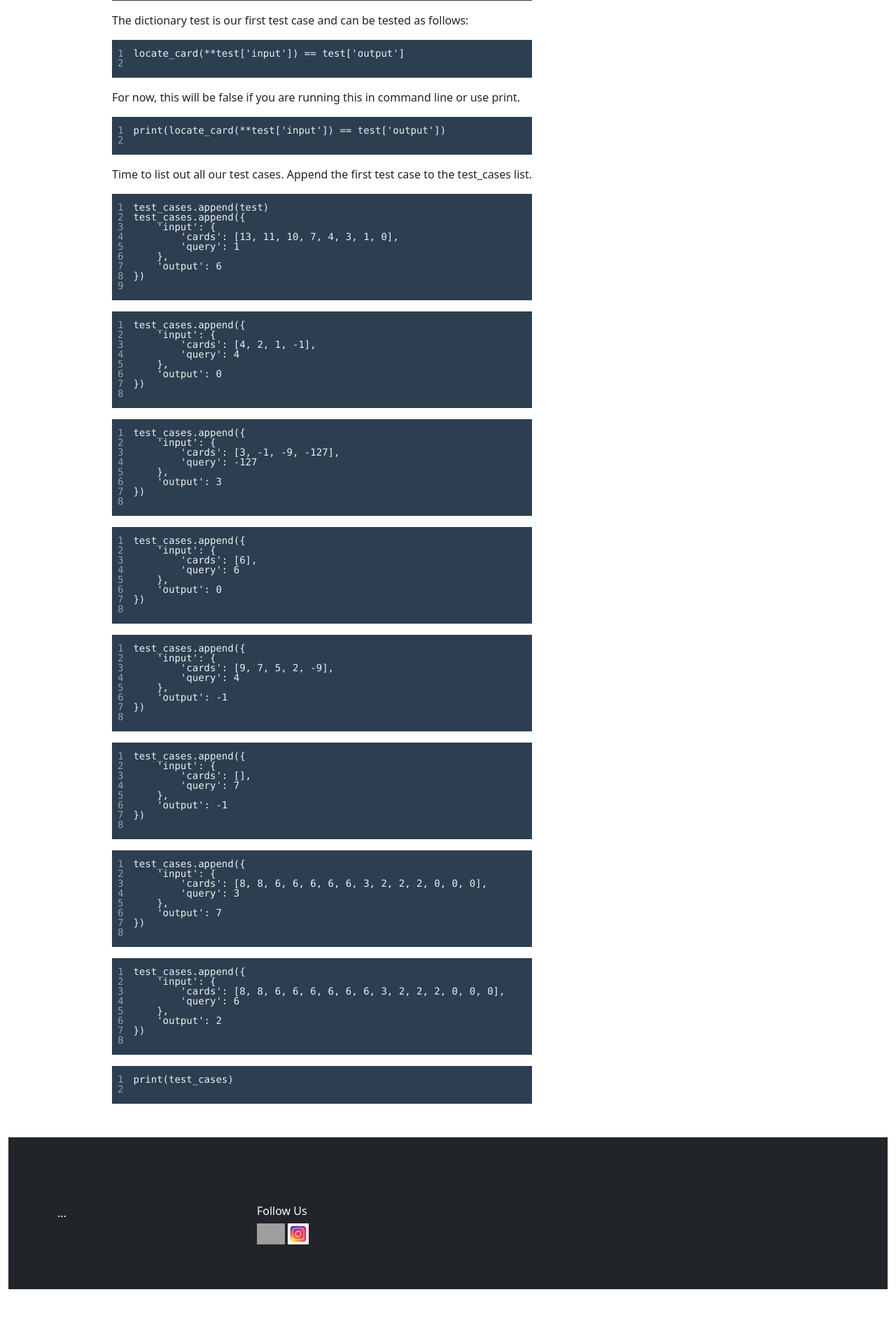
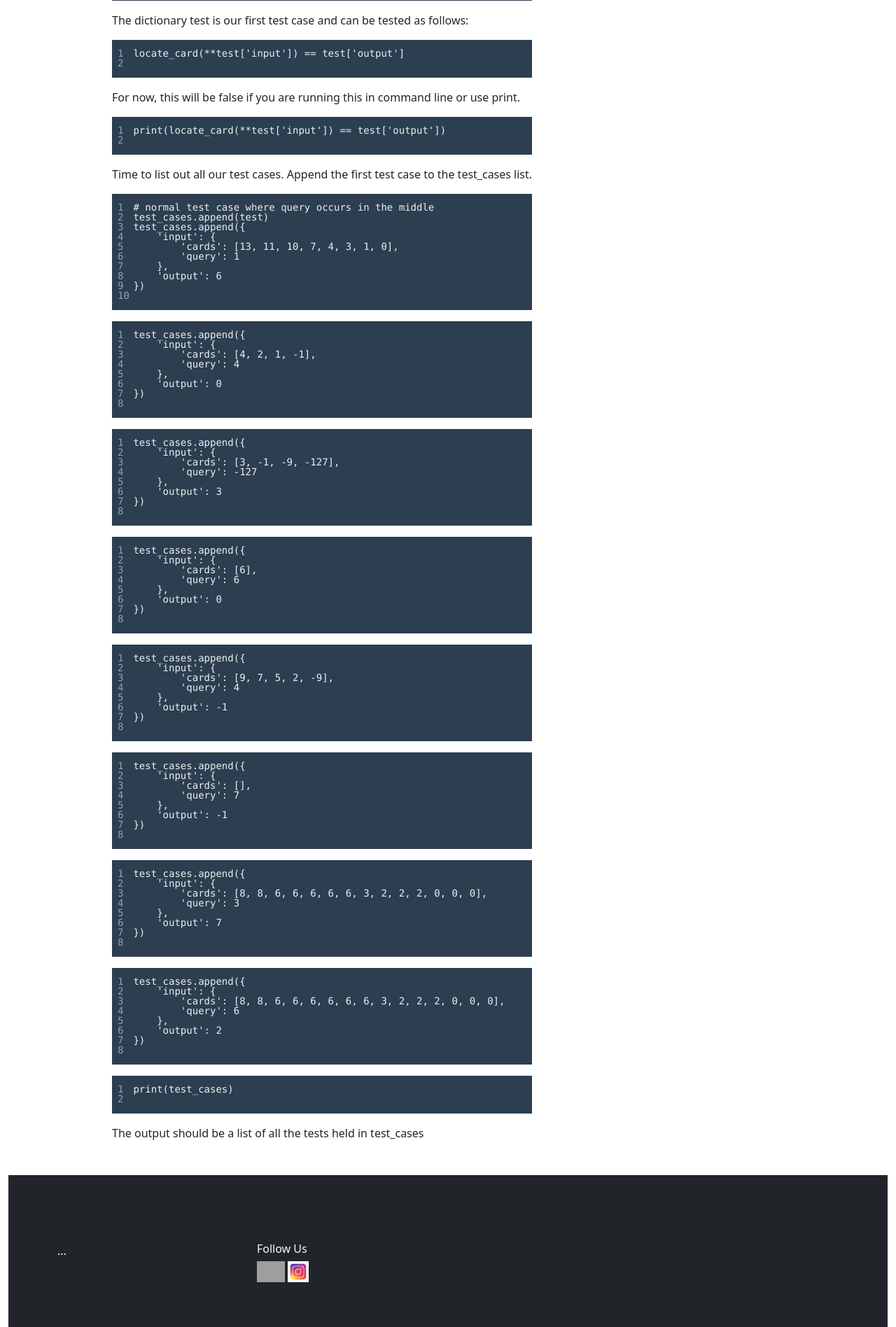
Before and after one commit to Smatnemo/smatwebsite, a Django app: template templates/dsa/binarySearch.html in a window 1280 px wide. Shown: the part 2580-4476 px from the top of the page at 70% size. Before the commit the page ends 4422 px from the top, so only its background shows below. Run offline with Django 4.2, Linux system fonts and the light colour scheme; the template is opened without the code that fills it, so the values that code supplies are empty; some libraries are stand-ins or nearby versions; grey boxes are pictures that could not be loaded.

Commit message:
Added comment to first case

```diff
--- a/templates/dsa/binarySearch.html
+++ b/templates/dsa/binarySearch.html
@@ -154,6 +154,7 @@ print(locate_card(**test['input']) == test['output'])
 
     <!--Appending Test case 1 and 2-->
 <pre>
+# normal test case where query occurs in the middle
 test_cases.append(test)
 test_cases.append({
     'input': {
@@ -246,6 +247,8 @@ test_cases.append({
 print(test_cases)
 </pre>
 
+    <p>The output should be a list of all the tests held in test_cases</p>
+
 
 </div>
 
```
